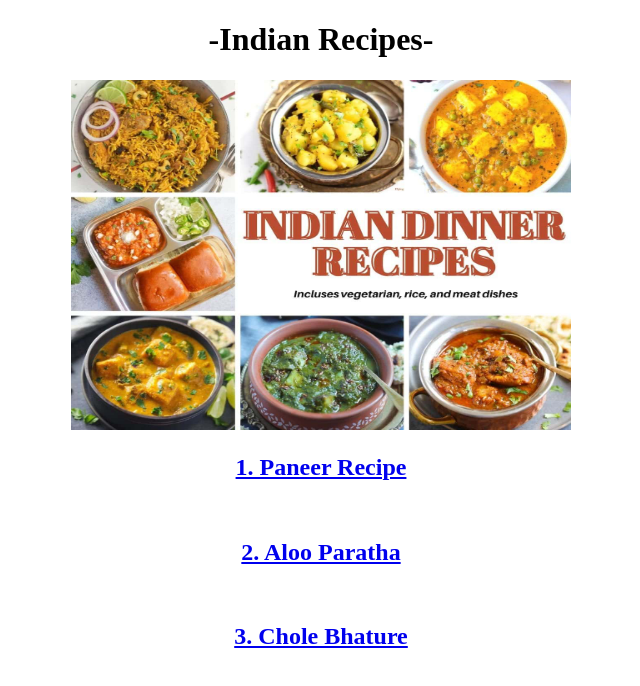
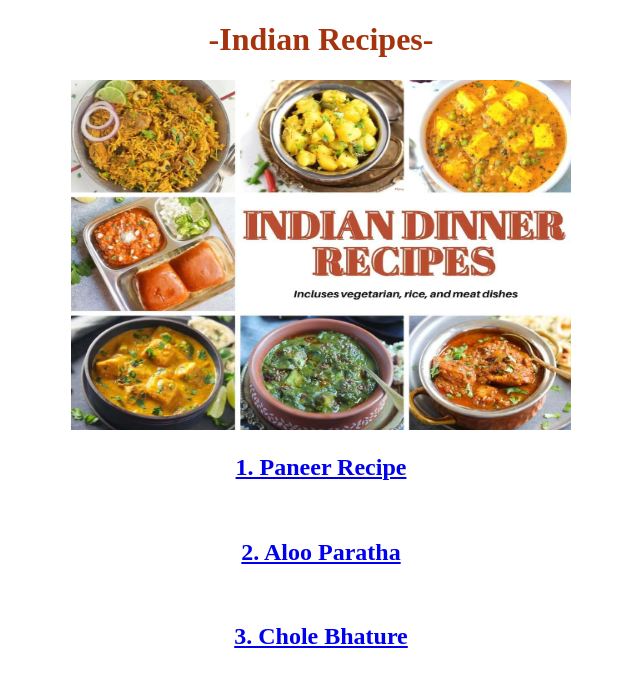
Before and after one commit to ksahil168/odin-recipes, a plain HTML site: page index.html in a window 1280 px wide. Shown: the whole page, without its empty margins (319-959 px from the left). Drawn offline with Linux system fonts and the light colour scheme; files whose address does not match are found by name.

Commit message:
Edit index.html and styleindex.css

```diff
--- a/index.html
+++ b/index.html
@@ -4,6 +4,8 @@
     <meta charset="UTF-8">
     <meta http-equiv="X-UA-Compatible" content="IE=edge">
     <meta name="viewport" content="width=<device-width>, initial-scale=1.0">
+    <link rel="stylesheet" href="styleindex.css">
+
     <title>Index Page</title>
 </head>
 <body>
--- a/styleindex.css
+++ b/styleindex.css
@@ -0,0 +1,3 @@
+h1{
+    color: rgb(165, 52, 14);
+   }
```
